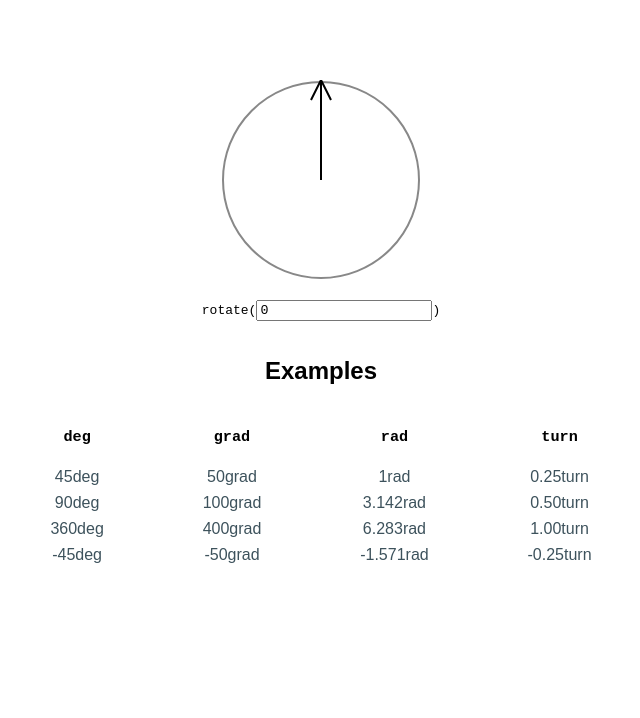
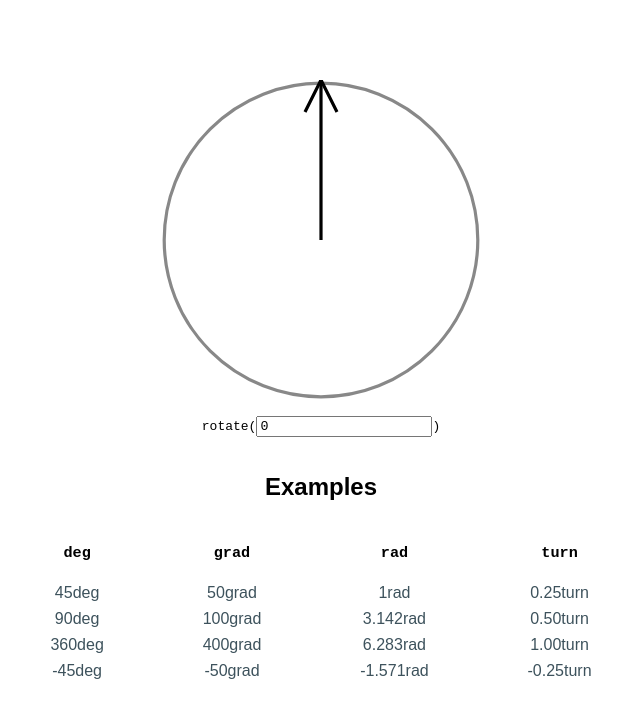
Before and after one commit to j-/angle, a React (Create React App) app: page / in a window 1280 px wide. Shown: the top 718 px of the page, without its empty margins (319-959 px from the left). Built offline with nearby package versions, Linux system fonts and the light colour scheme.

Commit message:
Allow visualisation to scale

```diff
--- a/src/components/App.css
+++ b/src/components/App.css
@@ -4,7 +4,7 @@
 }
 
 .App-viz {
-	width: 200px;
+	width: 20em;
 	margin: 1em auto;
 }
 
--- a/src/components/App.tsx
+++ b/src/components/App.tsx
@@ -1,4 +1,5 @@
 import * as React from 'react';
+import FixedRatio from './FixedRatio';
 import Viz from '../containers/Viz';
 import Rotate from '../containers/Rotate';
 import Examples from './Examples';
@@ -7,7 +8,9 @@ import './App.css';
 const App: React.StatelessComponent = () => (
 	<div className="App">
 		<div className="App-viz">
-			<Viz width={200} height={200} />
+			<FixedRatio>
+				<Viz />
+			</FixedRatio>
 		</div>
 		<div className="App-config">
 			<Rotate />
--- /dev/null
+++ b/src/components/FixedRatio.css
@@ -0,0 +1,11 @@
+.FixedRatio-middle {
+	position: relative;
+}
+
+.FixedRatio-inner {
+	position: absolute;
+	top: 0;
+	left: 0;
+	right: 0;
+	bottom: 0;
+}
--- /dev/null
+++ b/src/components/FixedRatio.tsx
@@ -0,0 +1,19 @@
+import * as React from 'react';
+import './FixedRatio.css';
+
+export interface FixedRatioProps extends React.HTMLAttributes<HTMLDivElement> {
+	/** Height:Width ratio. `2` is a box twice as tall as it is wide. */
+	ratio?: number | null;
+}
+
+const FixedRatio: React.StatelessComponent<FixedRatioProps> = ({ ratio, children, ...props }) => (
+	<div className="FixedRatio">
+		<div className="FixedRatio-middle" style={{ paddingTop: (ratio || 1) * 100 + '%' }}>
+			<div className="FixedRatio-inner">
+				{children}
+			</div>
+		</div>
+	</div>
+);
+
+export default FixedRatio;
--- a/src/components/Viz.tsx
+++ b/src/components/Viz.tsx
@@ -1,8 +1,6 @@
 import * as React from 'react';
 
 export interface VizProps {
-	width: number;
-	height: number;
 	animate: boolean;
 	rotate: string;
 	onChangeAngle: (rads: number) => void;
@@ -12,16 +10,12 @@ export default class Viz extends React.PureComponent<VizProps> {
 	private element: SVGElement;
 
 	render () {
-		const { width, height, animate, rotate } = this.props;
+		const { animate, rotate } = this.props;
 
 		return (
 			<svg
 				xmlns="http://www.w3.org/2000/svg"
 				viewBox="0 0 100 100"
-				style={{
-					width: width,
-					height: height,
-				}}
 				ref={this.assignRef}
 			>
 				<circle
--- a/src/containers/Viz.ts
+++ b/src/containers/Viz.ts
@@ -17,11 +17,6 @@ interface DispatchProps {
 	onChangeAngle: (rads: number) => void;
 }
 
-interface OwnProps {
-	width: number;
-	height: number;
-}
-
 const mapStateToProps = (state: ReducerState) => ({
 	animate: shouldAnimate(state),
 	rotate: currentRotationValue(state),
@@ -31,7 +26,7 @@ const mapDispatchToProps = {
 	onChangeAngle: setAngleRads,
 };
 
-export default connect<StateProps, DispatchProps, OwnProps>(
+export default connect<StateProps, DispatchProps>(
 	mapStateToProps,
 	mapDispatchToProps,
 )(Viz);
```
